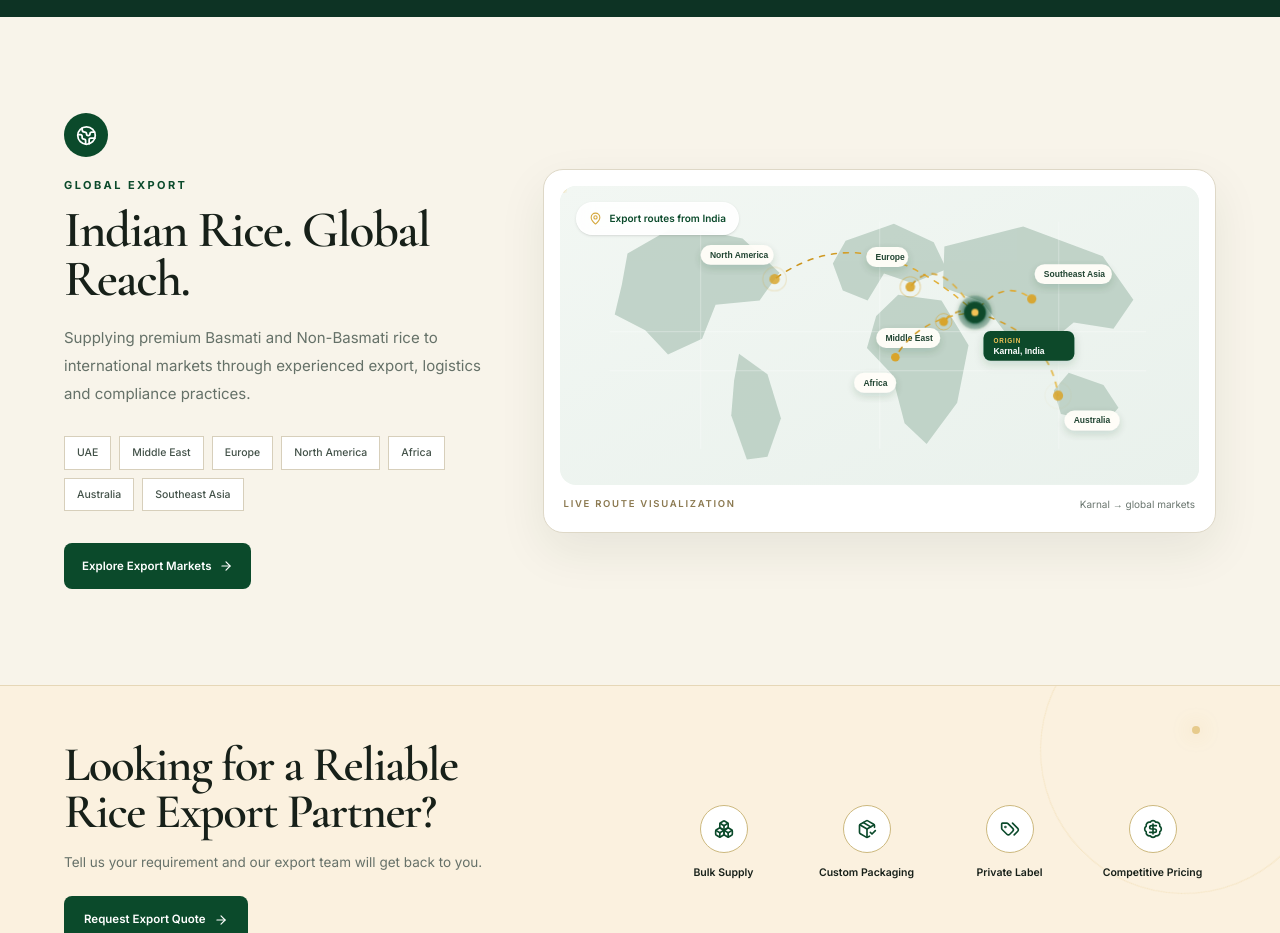
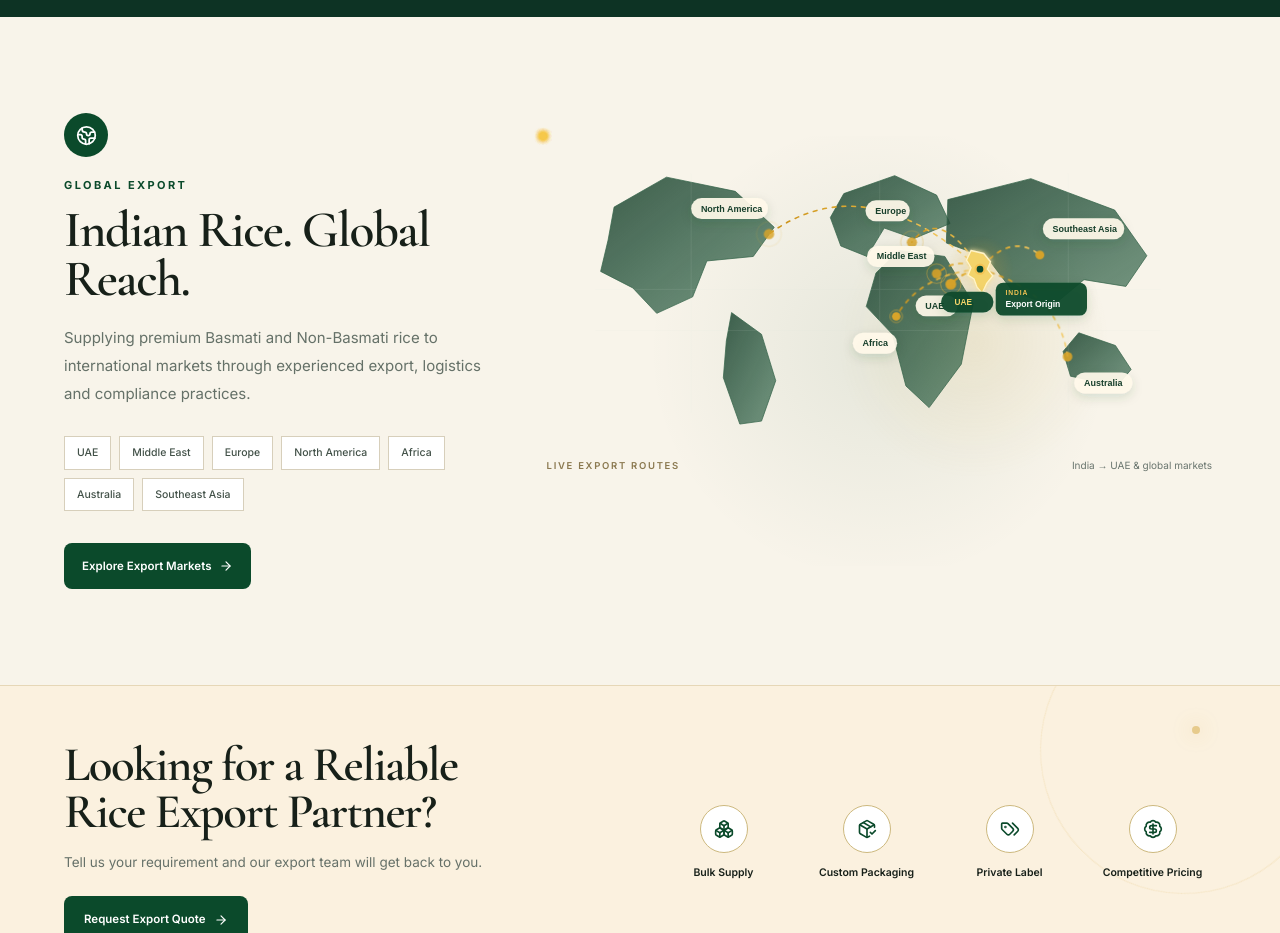
Before and after one commit to savrdhtechnology-cloud/SHREE-KRISHNA-EXPORTS, a Next.js app: page / in a window 1280 px wide. Shown: the part 4820-5753 px from the top of the page. Built offline with nearby package versions, Linux system fonts and the light colour scheme.

Commit message:
Redesign export map with India origin and UAE route

```diff
--- a/components/animated-export-map.tsx
+++ b/components/animated-export-map.tsx
@@ -1,50 +1,54 @@
 'use client';
-
-import { MapPin } from 'lucide-react';
 
 const routes = [
   { id: 'north-america', label: 'North America', x: 302, y: 131, lx: 205, ly: 101, path: 'M584 178 Q430 38 302 131', delay: '0s' },
-  { id: 'europe', label: 'Europe', x: 493, y: 142, lx: 438, ly: 104, path: 'M584 178 Q530 92 493 142', delay: '.45s' },
-  { id: 'middle-east', label: 'Middle East', x: 540, y: 191, lx: 452, ly: 218, path: 'M584 178 Q558 170 540 191', delay: '.9s' },
-  { id: 'africa', label: 'Africa', x: 472, y: 241, lx: 421, ly: 281, path: 'M584 178 Q505 184 472 241', delay: '1.35s' },
-  { id: 'southeast-asia', label: 'Southeast Asia', x: 664, y: 159, lx: 675, ly: 128, path: 'M584 178 Q625 128 664 159', delay: '1.8s' },
-  { id: 'australia', label: 'Australia', x: 701, y: 295, lx: 717, ly: 334, path: 'M584 178 Q690 208 701 295', delay: '2.25s' },
+  { id: 'europe', label: 'Europe', x: 493, y: 142, lx: 438, ly: 104, path: 'M584 178 Q530 92 493 142', delay: '.35s' },
+  { id: 'middle-east', label: 'Middle East', x: 526, y: 184, lx: 440, ly: 165, path: 'M584 178 Q555 160 526 184', delay: '.7s' },
+  { id: 'uae', label: 'UAE', x: 545, y: 198, lx: 505, ly: 231, path: 'M584 178 Q560 182 545 198', delay: '1.05s' },
+  { id: 'africa', label: 'Africa', x: 472, y: 241, lx: 421, ly: 281, path: 'M584 178 Q505 184 472 241', delay: '1.4s' },
+  { id: 'southeast-asia', label: 'Southeast Asia', x: 664, y: 159, lx: 675, ly: 128, path: 'M584 178 Q625 128 664 159', delay: '1.75s' },
+  { id: 'australia', label: 'Australia', x: 701, y: 295, lx: 717, ly: 334, path: 'M584 178 Q690 208 701 295', delay: '2.1s' },
 ] as const;
 
 export function AnimatedExportMap() {
   return (
-    <div className="relative overflow-hidden rounded-[20px] border border-[#DED8C7] bg-white p-3 shadow-[0_18px_48px_rgba(20,45,31,.08)] sm:p-4">
-      <div className="relative overflow-hidden rounded-[16px] bg-[#EDF4EF]">
+    <div className="relative min-h-[390px] overflow-visible lg:min-h-[430px]">
+      <div className="pointer-events-none absolute inset-0 bg-[radial-gradient(circle_at_64%_48%,rgba(212,166,58,.12),transparent_28%),radial-gradient(circle_at_50%_50%,rgba(11,74,43,.08),transparent_58%)]" />
+
       <svg
         viewBox="0 0 900 420"
         role="img"
-          aria-label="Animated export routes from Karnal, India to global markets"
-          className="block h-auto w-full"
+        aria-label="Animated export routes from Karnal, India to UAE and global markets"
+        className="relative block h-auto w-full overflow-visible"
       >
         <defs>
-            <linearGradient id="mapBg" x1="0" y1="0" x2="1" y2="1">
-              <stop offset="0" stopColor="#F2F7F3" />
-              <stop offset="1" stopColor="#E9F1EC" />
+          <linearGradient id="continentGreen" x1="0" y1="0" x2="1" y2="1">
+            <stop offset="0" stopColor="#173F2B" stopOpacity=".88" />
+            <stop offset="1" stopColor="#0B4A2B" stopOpacity=".58" />
           </linearGradient>
           <linearGradient id="routeGold" x1="0" y1="0" x2="1" y2="0">
             <stop offset="0" stopColor="#C88F17" />
-              <stop offset="1" stopColor="#E6B947" />
+            <stop offset=".55" stopColor="#E9B63C" />
+            <stop offset="1" stopColor="#F3CE72" />
           </linearGradient>
-            <filter id="routeGlow" x="-50%" y="-50%" width="200%" height="200%">
-              <feGaussianBlur stdDeviation="4" result="blur" />
+          <radialGradient id="indiaGlow">
+            <stop offset="0" stopColor="#F8D66E" stopOpacity=".95" />
+            <stop offset=".45" stopColor="#D4A63A" stopOpacity=".55" />
+            <stop offset="1" stopColor="#D4A63A" stopOpacity="0" />
+          </radialGradient>
+          <filter id="routeGlow" x="-80%" y="-80%" width="260%" height="260%">
+            <feGaussianBlur stdDeviation="3.2" result="blur" />
             <feMerge>
               <feMergeNode in="blur" />
               <feMergeNode in="SourceGraphic" />
             </feMerge>
           </filter>
-            <filter id="softShadow" x="-50%" y="-50%" width="200%" height="200%">
-              <feDropShadow dx="0" dy="5" stdDeviation="7" floodColor="#0B4A2B" floodOpacity=".16" />
+          <filter id="labelShadow" x="-50%" y="-50%" width="200%" height="220%">
+            <feDropShadow dx="0" dy="5" stdDeviation="7" floodColor="#0B4A2B" floodOpacity=".15" />
           </filter>
         </defs>
 
-          <rect width="900" height="420" rx="24" fill="url(#mapBg)" />
-
-          <g fill="#B8CDC1" opacity=".83">
+        <g fill="url(#continentGreen)" stroke="#2B5D43" strokeWidth="1" opacity=".94">
           <path d="M95 95l70-40 92 19 52 48-28 39-62 6-19 48-48 22-32-34-43-22 10-42z" />
           <path d="M252 236l40 29 19 62-19 54-29 4-22-62 4-49z" />
           <path d="M402 77l68-24 56 26 18 38-48 20-40-14-23 38-35-14-14-38z" />
@@ -53,7 +57,7 @@ export function AnimatedExportMap() {
           <path d="M716 263l49 17 21 32-19 22-62-13-10-33z" />
         </g>
 
-          <g opacity=".35" stroke="#FFFFFF" strokeWidth="1.2">
+        <g opacity=".13" stroke="#D7E3D9" strokeWidth="1">
           <path d="M70 205H825" />
           <path d="M70 260H825" />
           <path d="M198 50V370" />
@@ -64,90 +68,84 @@ export function AnimatedExportMap() {
         {routes.map((route) => (
           <g key={route.id}>
             <path
-                id={`route-${route.id}`}
               d={route.path}
               fill="none"
               stroke="url(#routeGold)"
-                strokeWidth="2.2"
+              strokeWidth={route.id === 'uae' ? 2.8 : 2.15}
               strokeLinecap="round"
-                strokeDasharray="7 10"
+              strokeDasharray="5 8"
               className="export-route"
               style={{ animationDelay: route.delay }}
             />
-              <circle r="4.4" fill="#F4C354" filter="url(#routeGlow)">
-                <animateMotion dur="4.6s" begin={route.delay} repeatCount="indefinite" path={route.path} />
+            <circle r={route.id === 'uae' ? 5 : 4.3} fill="#F6C84B" filter="url(#routeGlow)">
+              <animateMotion dur={route.id === 'uae' ? '3.4s' : '4.8s'} begin={route.delay} repeatCount="indefinite" path={route.path} />
             </circle>
-              <circle cx={route.x} cy={route.y} r="6" fill="#D9A429" className="destination-node" style={{ animationDelay: route.delay }} />
-              <circle cx={route.x} cy={route.y} r="13" fill="none" stroke="#D9A429" strokeWidth="1.4" className="destination-ring" style={{ animationDelay: route.delay }} />
+            <circle cx={route.x} cy={route.y} r={route.id === 'uae' ? 7 : 5.8} fill="#D9A429" className="destination-node" style={{ animationDelay: route.delay }} />
+            <circle cx={route.x} cy={route.y} r={route.id === 'uae' ? 15 : 12} fill="none" stroke="#E4B23B" strokeWidth="1.4" className="destination-ring" style={{ animationDelay: route.delay }} />
             <g className="market-label" style={{ animationDelay: route.delay }}>
-                <rect x={route.lx - 7} y={route.ly - 18} width={route.label.length * 6.2 + 22} height="28" rx="14" fill="#FFFDF8" opacity=".96" filter="url(#softShadow)" />
-                <text x={route.lx + 6} y={route.ly} fill="#214532" fontSize="12" fontWeight="700" fontFamily="Arial, sans-serif">
+              <rect x={route.lx - 7} y={route.ly - 18} width={Math.max(56, route.label.length * 6.2 + 22)} height="28" rx="14" fill="#FFF9EA" fillOpacity=".93" filter="url(#labelShadow)" />
+              <text x={route.lx + 6} y={route.ly} fill="#173F2B" fontSize="12" fontWeight="700" fontFamily="Arial, sans-serif">
                 {route.label}
               </text>
             </g>
           </g>
         ))}
 
-          <g transform="translate(584 178)" filter="url(#routeGlow)">
-            <circle r="26" fill="#0B4A2B" opacity=".11" className="origin-halo" />
-            <circle r="15" fill="#0B4A2B" />
-            <circle r="5" fill="#F4C354" />
+        <g transform="translate(584 178)">
+          <circle r="44" fill="url(#indiaGlow)" className="origin-halo" />
+          <path d="M-12 -25 L5 -21 L14 -10 L10 0 L17 9 L9 19 L3 32 L-4 24 L-8 13 L-16 8 L-12 -2 L-18 -12 Z" fill="#F3D36A" stroke="#FFF3C7" strokeWidth="1.8" filter="url(#routeGlow)" />
+          <circle cx="0" cy="0" r="6" fill="#0B4A2B" stroke="#F4C354" strokeWidth="3" />
         </g>
 
-          <g transform="translate(596 204)" filter="url(#softShadow)">
-            <rect x="0" y="0" width="128" height="42" rx="10" fill="#0B4A2B" />
-            <text x="14" y="17" fill="#F4C354" fontSize="9" fontWeight="700" letterSpacing="1.2" fontFamily="Arial, sans-serif">ORIGIN</text>
-            <text x="14" y="32" fill="#FFFFFF" fontSize="12" fontWeight="700" fontFamily="Arial, sans-serif">Karnal, India</text>
+        <g transform="translate(605 196)" filter="url(#labelShadow)">
+          <rect width="122" height="44" rx="10" fill="#0B4A2B" fillOpacity=".95" />
+          <text x="13" y="17" fill="#F4C354" fontSize="9" fontWeight="800" letterSpacing="1.2" fontFamily="Arial, sans-serif">INDIA</text>
+          <text x="13" y="33" fill="#FFFFFF" fontSize="11.5" fontWeight="700" fontFamily="Arial, sans-serif">Export Origin</text>
+        </g>
+
+        <g transform="translate(532 208)" filter="url(#labelShadow)">
+          <rect width="70" height="28" rx="14" fill="#0B4A2B" fillOpacity=".94" />
+          <text x="18" y="18" fill="#F7D66B" fontSize="11" fontWeight="800" fontFamily="Arial, sans-serif">UAE</text>
         </g>
       </svg>
 
-        <div className="pointer-events-none absolute left-4 top-4 hidden items-center gap-2 rounded-full border border-white/70 bg-white/90 px-3 py-2 text-[10px] font-semibold text-[#0B4A2B] shadow-sm backdrop-blur sm:flex">
-          <MapPin size={13} className="text-[#D4A63A]" />
-          Export routes from India
-        </div>
-      </div>
-
-      <div className="mt-3 flex items-center justify-between gap-4 px-1 pb-1">
-        <p className="text-[9.5px] font-semibold uppercase tracking-[.18em] text-[#8B7950]">Live route visualization</p>
-        <p className="text-right text-[10px] text-[#69756E]">Karnal → global markets</p>
+      <div className="mt-2 flex items-center justify-between gap-4 px-1">
+        <p className="text-[9.5px] font-semibold uppercase tracking-[.18em] text-[#8B7950]">Live export routes</p>
+        <p className="text-right text-[10px] text-[#69756E]">India → UAE & global markets</p>
       </div>
 
       <style jsx>{`
-        .export-route {
-          animation: dashFlow 2.8s linear infinite;
-        }
+        .export-route { animation: dashFlow 2.6s linear infinite; }
         .destination-node {
-          animation: nodePulse 2.8s ease-in-out infinite;
+          animation: nodePulse 2.7s ease-in-out infinite;
           transform-box: fill-box;
           transform-origin: center;
         }
         .destination-ring {
-          animation: ringPulse 2.8s ease-out infinite;
+          animation: ringPulse 2.7s ease-out infinite;
           transform-box: fill-box;
           transform-origin: center;
         }
         .market-label {
           opacity: 0;
-          animation: labelIn .8s ease forwards;
+          animation: labelIn .7s ease forwards;
         }
         .origin-halo {
-          animation: originPulse 2.2s ease-out infinite;
+          animation: originPulse 2.1s ease-out infinite;
           transform-box: fill-box;
           transform-origin: center;
         }
-        @keyframes dashFlow {
-          to { stroke-dashoffset: -34; }
-        }
+        @keyframes dashFlow { to { stroke-dashoffset: -34; } }
         @keyframes nodePulse {
           0%, 100% { transform: scale(1); opacity: 1; }
-          50% { transform: scale(1.22); opacity: .82; }
+          50% { transform: scale(1.2); opacity: .82; }
         }
         @keyframes ringPulse {
-          0% { transform: scale(.72); opacity: .75; }
-          75%, 100% { transform: scale(1.45); opacity: 0; }
+          0% { transform: scale(.7); opacity: .72; }
+          78%, 100% { transform: scale(1.5); opacity: 0; }
         }
         @keyframes originPulse {
-          0% { transform: scale(.8); opacity: .28; }
+          0% { transform: scale(.72); opacity: .44; }
           100% { transform: scale(1.55); opacity: 0; }
         }
         @keyframes labelIn {
```
Lines whose indentation alone changed are shown as unchanged.
